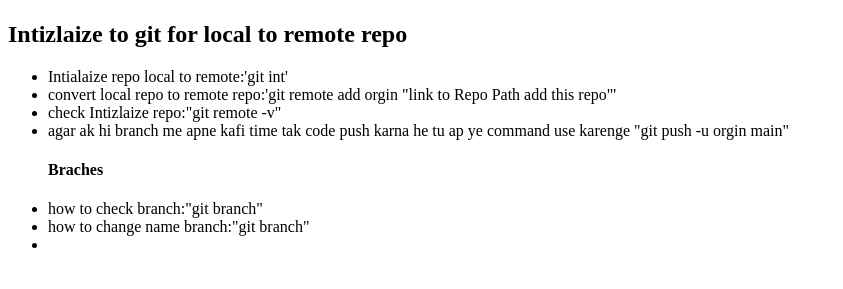
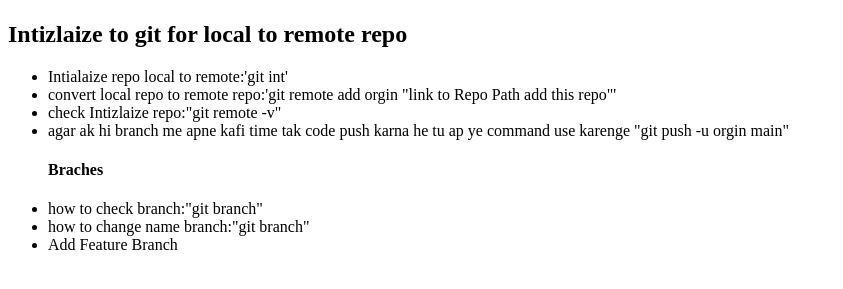
Before and after one commit to MWaqasMW/LocalRepo, a plain HTML site: page index.html in a window 1280 px wide. Shown: the part 59-348 px from the top of the page, without its empty margins (0-843 px from the left). Drawn offline with Linux system fonts and the light colour scheme.

Commit message:
Add Features1 branch

```diff
--- a/index.html
+++ b/index.html
@@ -18,7 +18,7 @@
         <h4>Braches</h4>
         <li>how to check branch:"git branch"</li>
         <li>how to change name branch:"git branch"</li>
-        <li></li>
+        <li>Add Feature Branch </li>
 
 
     </ul>
```
